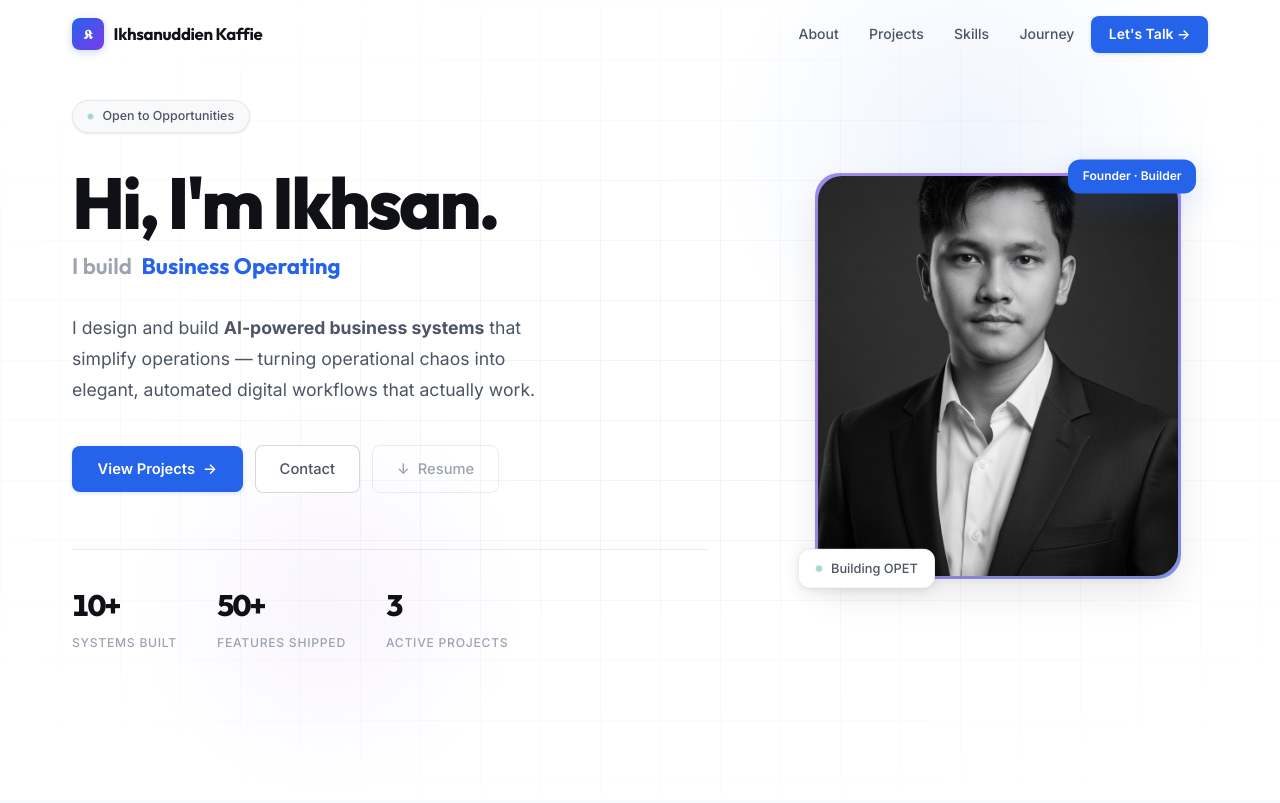
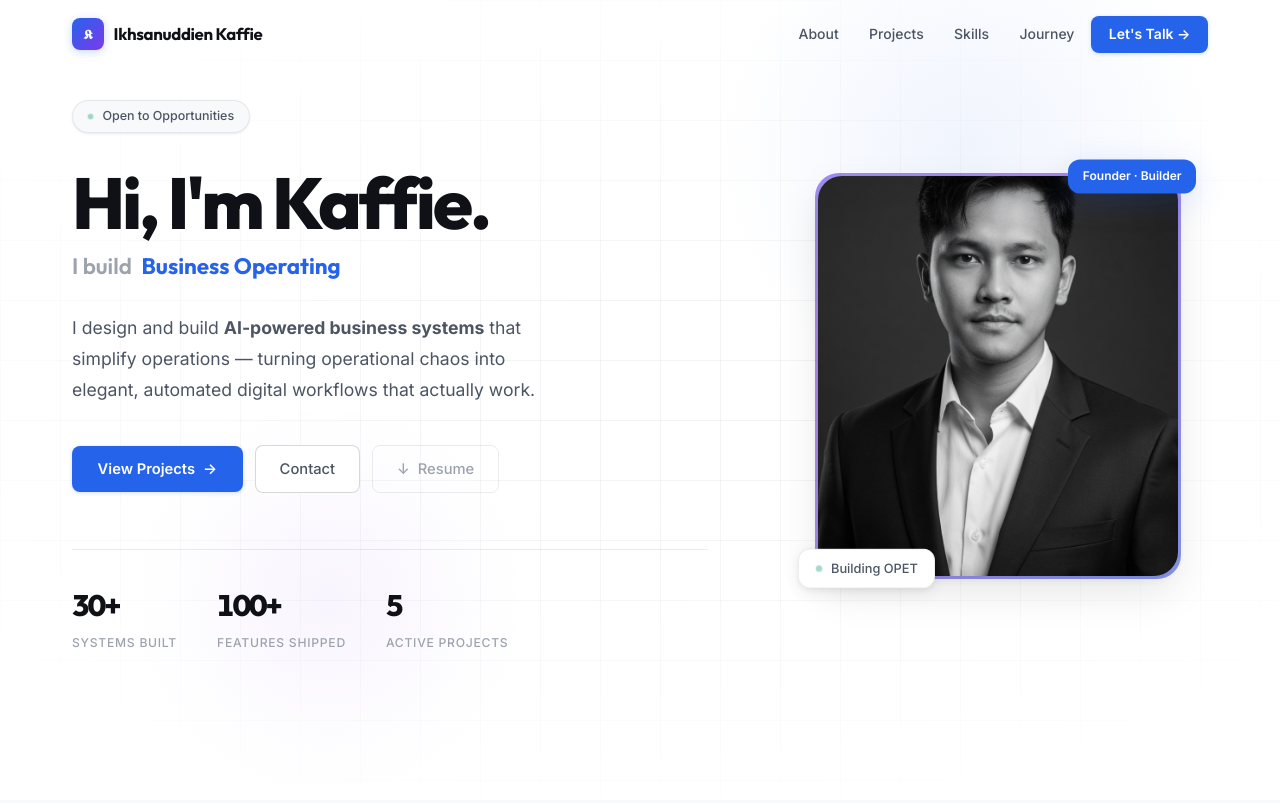
Before and after one commit to kaffiieee-cpu/portfolio, a plain HTML site: page index.html in a window 1280 px wide. Shown: the top 803 px of the page. Drawn offline with Linux system fonts and the light colour scheme.

Commit message:
Update index.html

```diff
--- a/index.html
+++ b/index.html
@@ -113,7 +113,7 @@
           </div>
 
           <h1 class="hero-greeting reveal reveal-delay-1">
-            Hi, I'm Ikhsan.
+            Hi, I'm Kaffie.
           </h1>
 
           <div class="hero-roles reveal reveal-delay-2">
@@ -142,15 +142,15 @@
 
           <div class="hero-stats reveal reveal-delay-5">
             <div class="stat-item">
-              <div class="stat-number" data-count="10" data-suffix="+">0+</div>
+              <div class="stat-number" data-count="30" data-suffix="+">0+</div>
               <div class="stat-label">Systems Built</div>
             </div>
             <div class="stat-item">
-              <div class="stat-number" data-count="50" data-suffix="+">0+</div>
+              <div class="stat-number" data-count="100" data-suffix="+">0+</div>
               <div class="stat-label">Features Shipped</div>
             </div>
             <div class="stat-item">
-              <div class="stat-number" data-count="3" data-suffix="">0</div>
+              <div class="stat-number" data-count="5" data-suffix="">0</div>
               <div class="stat-label">Active Projects</div>
             </div>
           </div>
```
